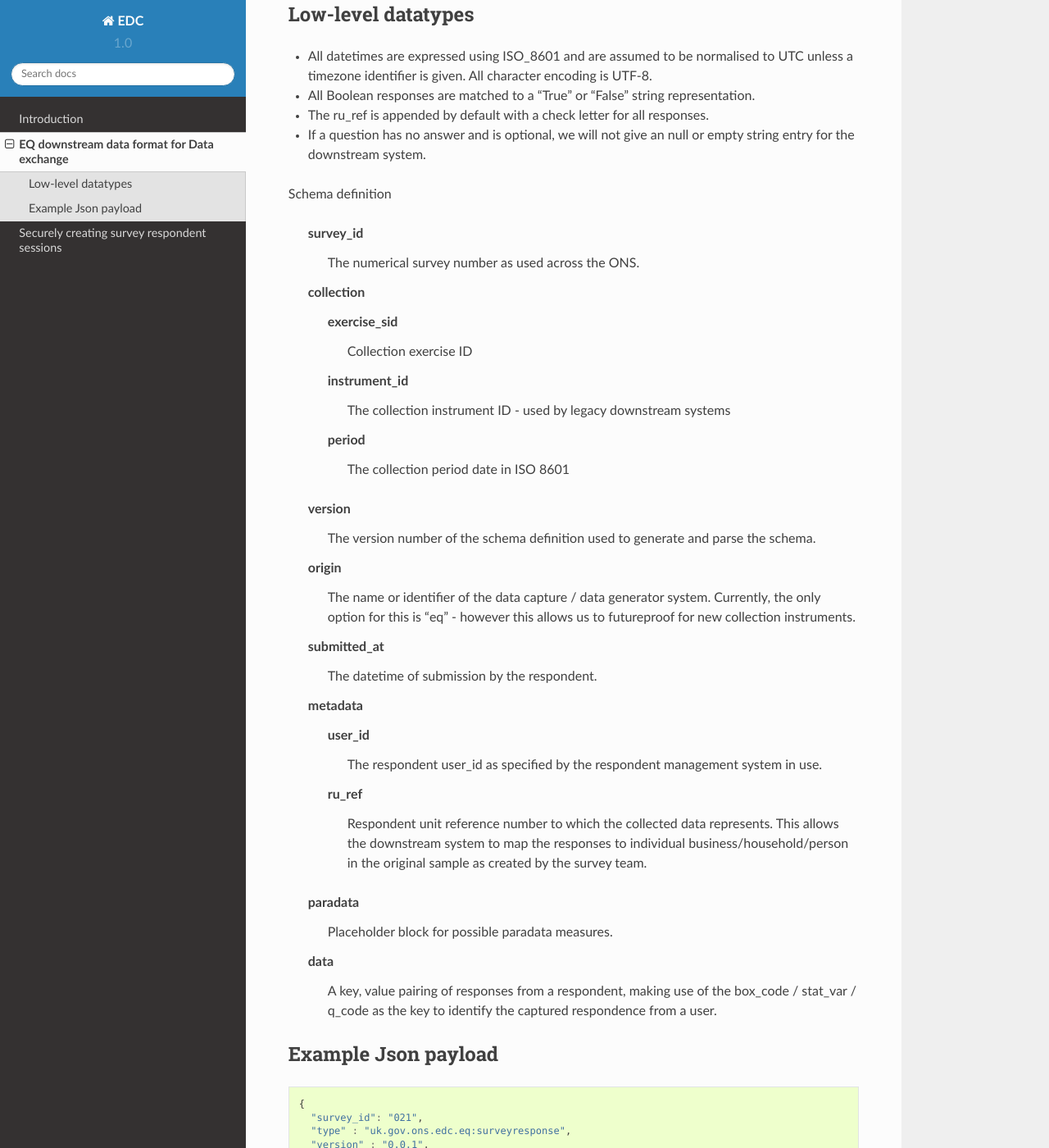
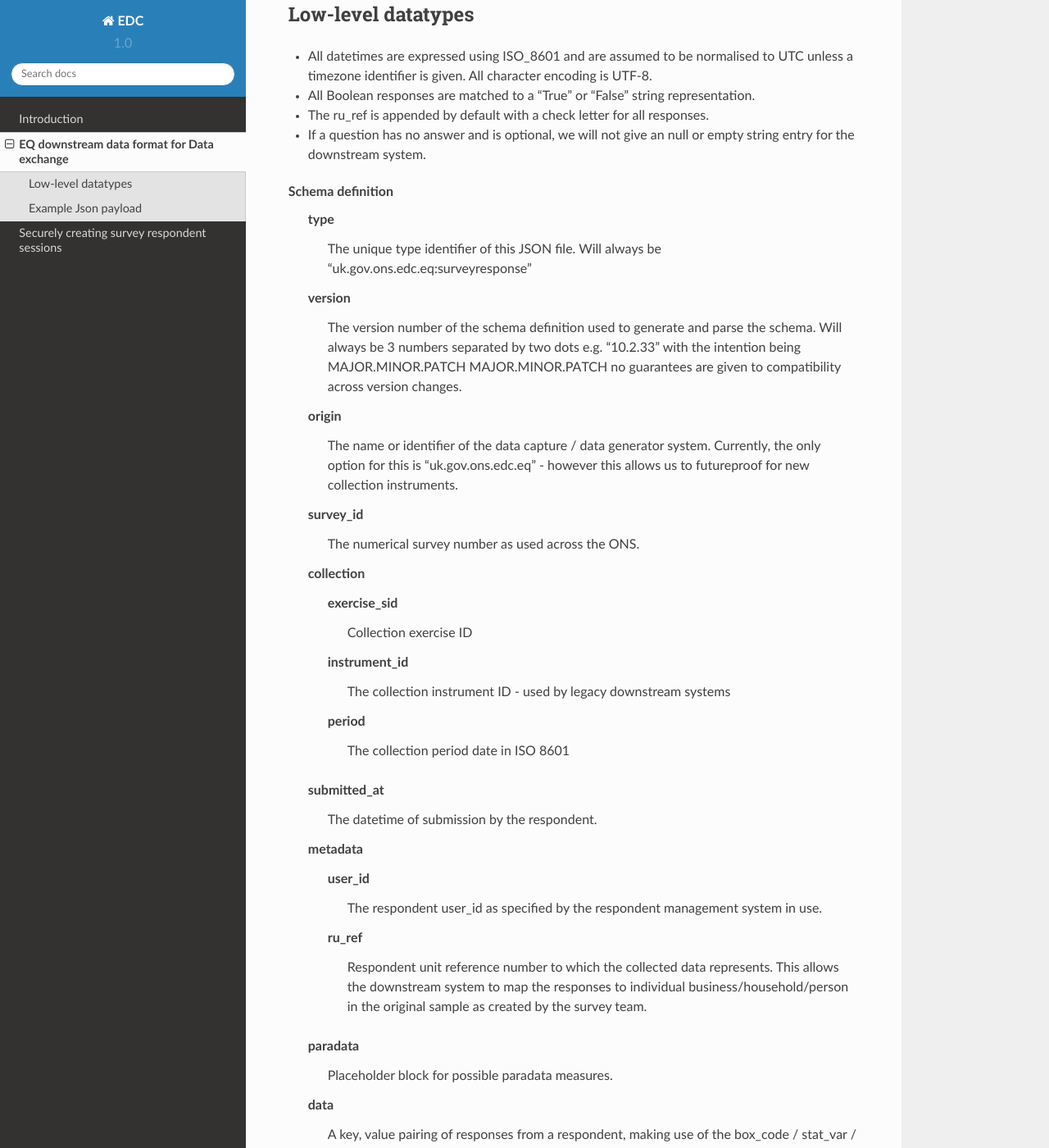
Before and after one commit to ONSdigital/ons-schema-definitions, a Sphinx documentation site: the page built from docs/dx-eq.rst, in a window 1280 px wide and 1400 px high, scrolled down 303 px. Shown: the whole window at 82% size. Built offline with Sphinx 7.4.7 and the Read the Docs theme 2.0.0, drawn with Linux system fonts in a browser that asks for light colours.

Commit message:
Update dx-eq.rst
__What__

This PR moves the survey_id below the type, version and origin since in order to know how to process the file you probably need this info first (thinking all ONS JSON docs should/will start with this triplet in future?)

Also updates the descriptive text to align with the schema changes.

__How to test__

Review the changes.
Comment on the changes, correcting any inaccuracies or misunderstandings.
Once happy - click merge.

__Who can review__

Anyone but @collisdigital

```diff
--- a/docs/dx-eq.rst
+++ b/docs/dx-eq.rst
@@ -22,7 +22,18 @@ Low-level datatypes
 
 
 Schema definition
-
+  type
+    The unique type identifier of this JSON file.
+    Will always be "uk.gov.ons.edc.eq:surveyresponse"
+  version
+    The version number of the schema definition used to generate and parse the
+    schema. Will always be 3 numbers separated by two dots e.g. "10.2.33" with the
+    intention being MAJOR.MINOR.PATCH MAJOR.MINOR.PATCH no guarantees are given to
+    compatibility across version changes.
+  origin
+    The name or identifier of the data capture / data generator system. Currently,
+    the only option for this is "uk.gov.ons.edc.eq" - however this allows us to
+    futureproof for new collection instruments.
   survey_id
     The numerical survey number as used across the ONS.
   collection
@@ -64,10 +69,10 @@ Example Json payload
 .. code-block:: javascript
 
     {
-      "survey_id": "021",
       "type" : "uk.gov.ons.edc.eq:surveyresponse",
       "version" : "0.0.1",
-      "origin" : "uk.gov.ons.edc.eq"
+      "origin" : "uk.gov.ons.edc.eq",
+      "survey_id": "021",
       "collection":{
         "exercise_sid": "hfjdskf",
         "instrument_id": "yui789",
```
Also changed, not shown: other parts of docs/dx-eq.rst (+1 -7 lines).
